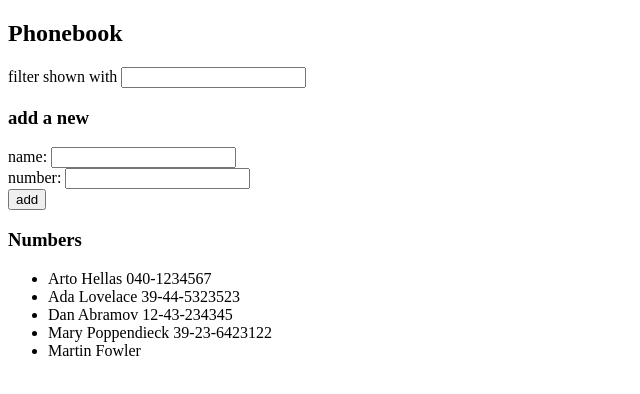
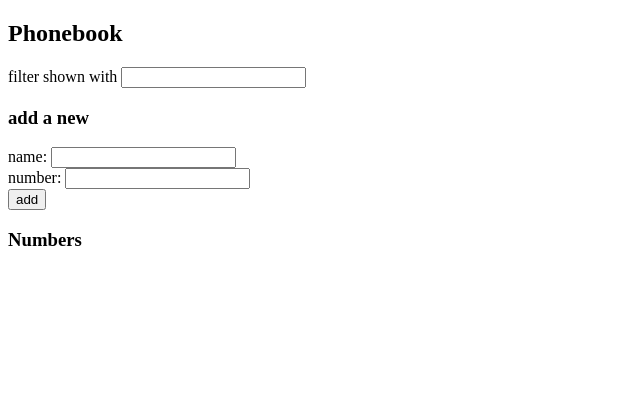
Before and after one commit to dyabk/fso-phonebook, a React (Create React App) app: page / in a window 1280 px wide. Shown: the top 394 px of the page, without its empty margins (0-640 px from the left). Built offline with nearby package versions, Linux system fonts and the light colour scheme.

Commit message:
Simplified index.js. Added the .env file to make React to track changes in the index.js file

```diff
--- a/src/App.js
+++ b/src/App.js
@@ -4,13 +4,7 @@
 import Persons from './components/Persons'
 
 const App = () => {
-  const [persons, setPersons] = useState([
-    { name: 'Arto Hellas', number: '040-1234567'},
-    { name: 'Ada Lovelace', number: '39-44-5323523', id: 2 },
-    { name: 'Dan Abramov', number: '12-43-234345', id: 3 },
-    { name: 'Mary Poppendieck', number: '39-23-6423122', id: 4 },
-    { name: 'Martin Fowler', number: '', id: 5 }
-  ])
+  const [persons, setPersons] = useState([])
   const [newName, setNewName] = useState('')
   const [newNumber, setNewNumber] = useState('')
   const [filter, setFilter] = useState('')
```
